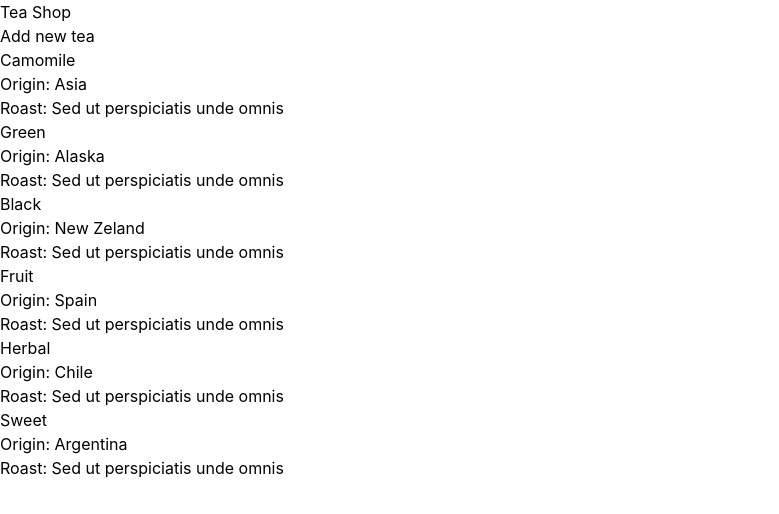
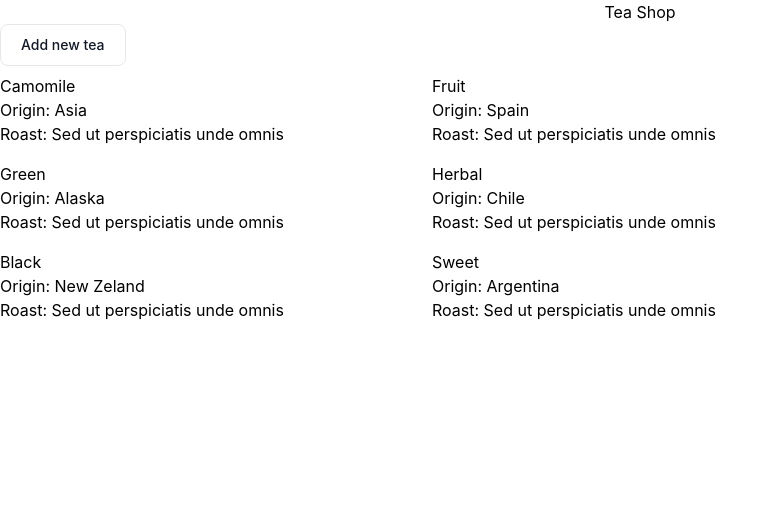
Before and after one commit to dmagic1304/tea-shop, a React (Create React App) app: page / in a window 1280 px wide. Shown: the top 514 px of the page, without its empty margins (0-779 px from the left). Built offline with nearby package versions, Linux system fonts and the light colour scheme.

Commit message:
WIP: working on styling

```diff
--- a/src/components/App.js
+++ b/src/components/App.js
@@ -4,7 +4,7 @@ import TeaController from "./TeaController";
 
 function App() {
   return (
-    <div className="App">
+    <div className="App" class="container" >
       <Header />
       <TeaController />
     </div>
--- a/src/components/Header.js
+++ b/src/components/Header.js
@@ -2,7 +2,7 @@ import React from "react";
 
 function Header() {
   return (
-    <div>
+    <div class="justify-center flex" >
       <h1>Tea Shop</h1>
     </div>
   )
--- a/src/components/TeaController.js
+++ b/src/components/TeaController.js
@@ -63,8 +63,8 @@ class TeaController extends React.Component {
     }
 
     return(
-      <div>
-        <button onClick={this.handleClick}>Add new tea</button>
+      <div class="justify-center">
+        <button class="py-2.5 px-5 mr-2 mb-2 text-sm font-medium text-gray-900 focus:outline-none bg-white rounded-lg border border-gray-200 hover:bg-gray-100 hover:text-blue-700 focus:z-10 focus:ring-4 focus:ring-gray-200 dark:focus:ring-gray-700 dark:bg-gray-800 dark:text-gray-400 dark:border-gray-600 dark:hover:text-white dark:hover:bg-gray-700" onClick={this.handleClick}>Add new tea</button>
         {currentView}
       </div>
     )
--- a/src/components/TeaList.js
+++ b/src/components/TeaList.js
@@ -6,7 +6,7 @@ import { v4 } from 'uuid';
 
 function TeaList ({inventory, handleDetails}) {
   return(
-    <div >
+    <div class="grid grid-flow-col grid-cols-3 grid-rows-3 gap-4">
       {inventory.map((tea) => {
         return (
           <div key={v4()} onClick={() => handleDetails(tea.id)}>
```
